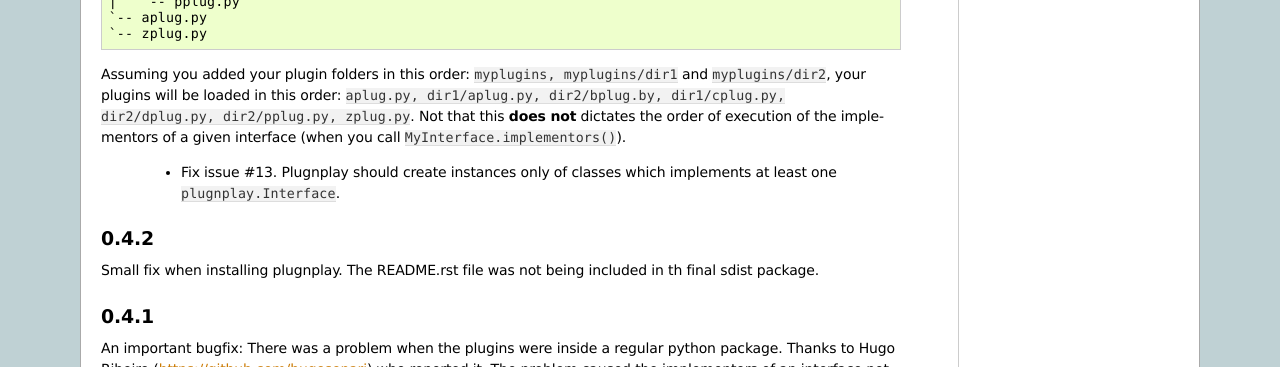
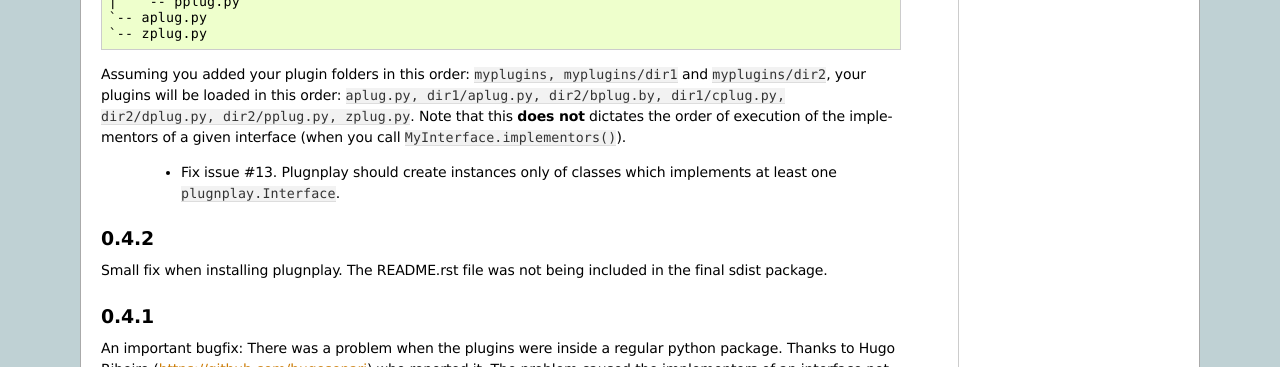
Before and after one commit to daltonmatos/plugnplay, a Sphinx documentation site: the page built from docs/changelog.rst, in a window 1280 px wide. Shown: the part 1031-1398 px from the top of the page. Built offline with Sphinx 7.4.7, drawn with Linux system fonts in a browser that asks for light colours.

Commit message:
doc typos

```diff
--- a/docs/changelog.rst
+++ b/docs/changelog.rst
@@ -60,14 +60,14 @@ Fixed issue #5: Now all plugins are loaded in alphabetical order. The sorting is
     `-- aplug.py
     `-- zplug.py
 
-Assuming you added your plugin folders in this order: ``myplugins, myplugins/dir1`` and ``myplugins/dir2``, your plugins will be loaded in this order: ``aplug.py, dir1/aplug.py, dir2/bplug.by, dir1/cplug.py, dir2/dplug.py, dir2/pplug.py, zplug.py``. Not that this **does not** dictates the order of execution of the implementors of a given interface (when you call ``MyInterface.implementors()``).
+Assuming you added your plugin folders in this order: ``myplugins, myplugins/dir1`` and ``myplugins/dir2``, your plugins will be loaded in this order: ``aplug.py, dir1/aplug.py, dir2/bplug.by, dir1/cplug.py, dir2/dplug.py, dir2/pplug.py, zplug.py``. Note that this **does not** dictates the order of execution of the implementors of a given interface (when you call ``MyInterface.implementors()``).
 
  * Fix issue #13. Plugnplay should create instances only of classes which implements at least one ``plugnplay.Interface``.
 
 0.4.2
 *****
 
-Small fix when installing plugnplay. The README.rst file was not being included in th final sdist package.
+Small fix when installing plugnplay. The README.rst file was not being included in the final sdist package.
 
 0.4.1
 *****
```
